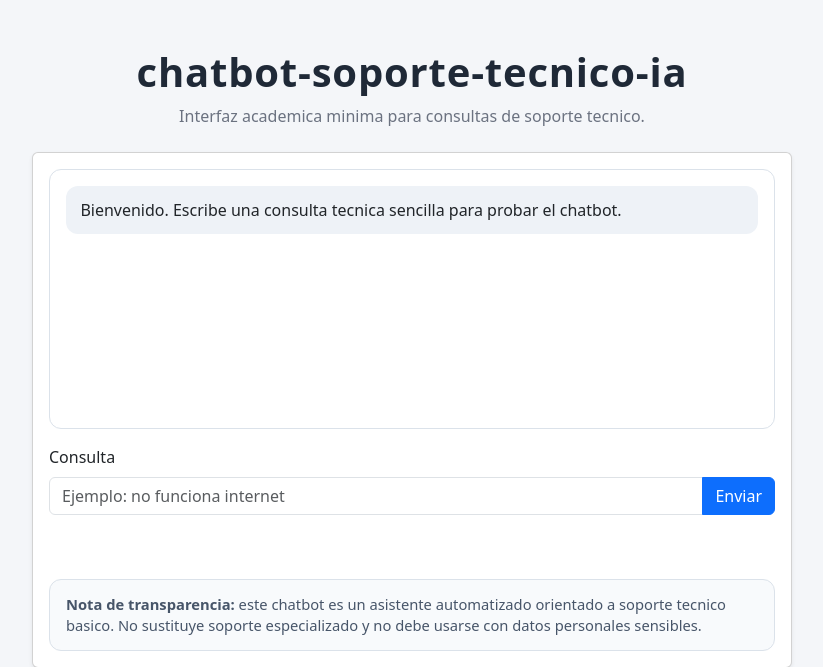
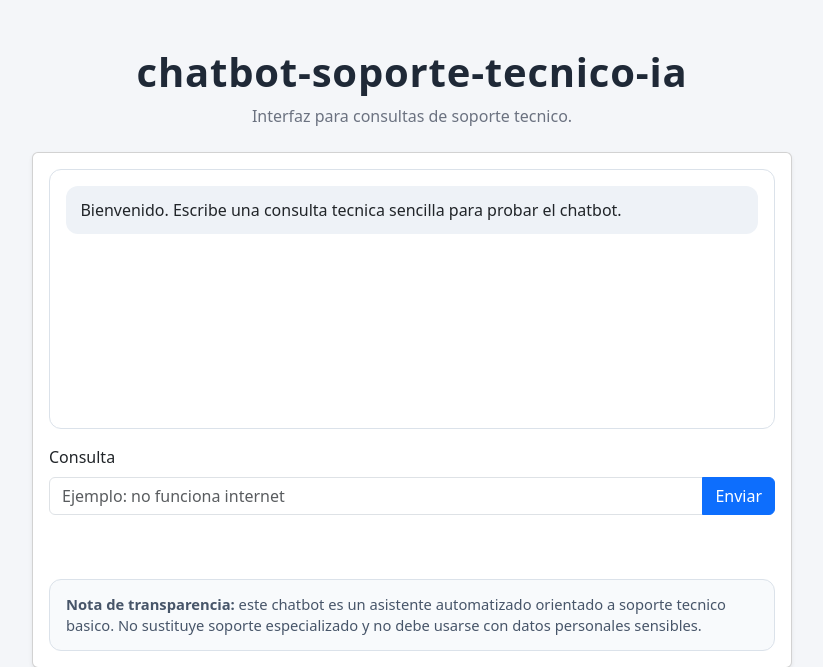
Before and after one commit to JABejaranoVela/chatbotSoporteTecnicoIA, a FastAPI app: page / in a window 1280 px wide. Shown: the top 667 px of the page, without its empty margins (228-1051 px from the left). Run offline with FastAPI, Linux system fonts and the light colour scheme.

Commit message:
Actualiza backend y frontend

```diff
--- a/app/main.py
+++ b/app/main.py
@@ -12,7 +12,7 @@ FRONTEND_DIR = BASE_DIR / "frontend"
 
 app = FastAPI(
     title="chatbot-soporte-tecnico-ia",
-    description="Base API for an academic technical-support chatbot project.",
+    description="Base API for technical-support chatbot project.",
     version="0.1.0",
 )
 
--- a/frontend/templates/index.html
+++ b/frontend/templates/index.html
@@ -16,7 +16,7 @@
             <header class="mb-4 text-center">
                 <h1 class="chat-title">{{ project_title }}</h1>
                 <p class="chat-subtitle mb-0">
-                    Interfaz academica minima para consultas de soporte tecnico.
+                    Interfaz para consultas de soporte tecnico.
                 </p>
             </header>
 
```
Also changed, not shown: 1 other file.
